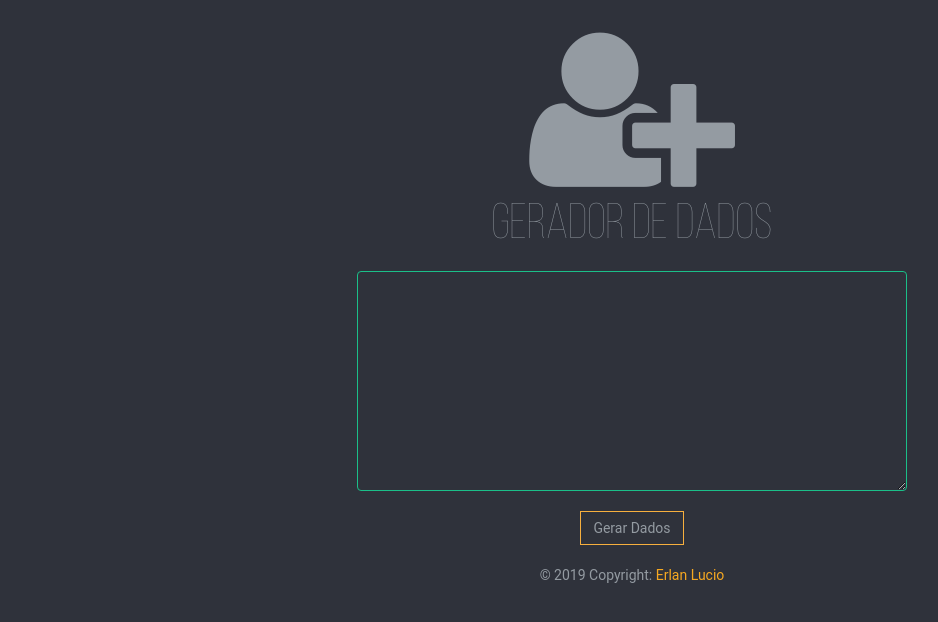
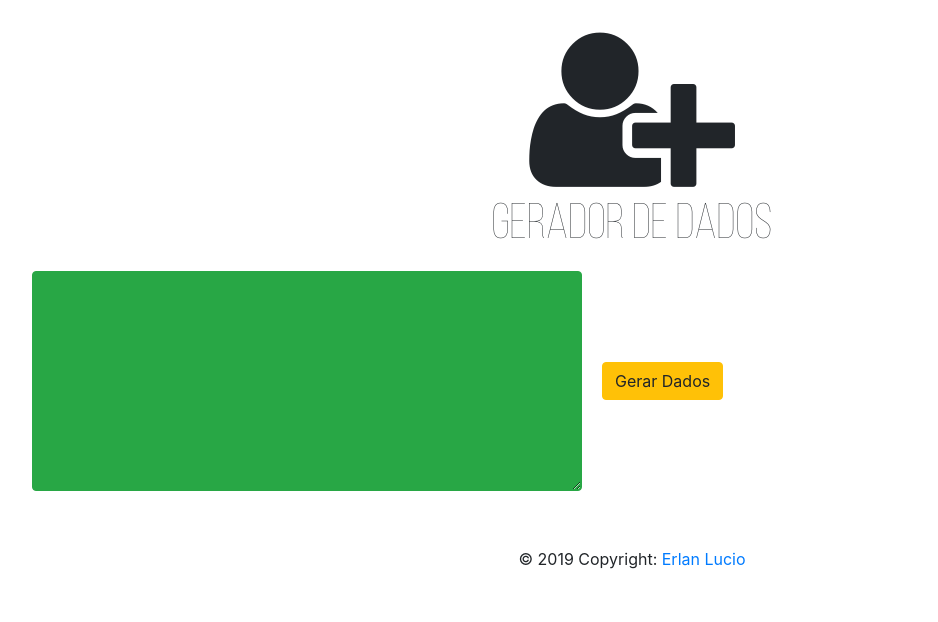
Before and after one commit to lucioerlan/Random-Users-Generator, a PHP site: page / in a window 1280 px wide. Shown: the top 622 px of the page, without its empty margins (8-946 px from the left). Run offline with PHP 8.4, Linux system fonts and the light colour scheme; data that the repository does not hold is empty; some libraries are stand-ins or nearby versions.

Commit message:
changing paths

```diff
--- a/index.php
+++ b/index.php
@@ -1,13 +1,10 @@
 <?php
 error_reporting(0);
-?>
-
-<?php
 function _curl($url, $post = false, $header = '', $header_out = true, $follow_loc = true, $json = false)
 {
     $ckfile = 'cookies.txt';
     $randIP = "" . mt_rand(0, 255) . "." . mt_rand(0, 255) . "." . mt_rand(0, 255) . "." . mt_rand(0, 255);
-    $ch     = curl_init();
+    $ch = curl_init();
     if ($post) {
         curl_setopt($ch, CURLOPT_POST, 1);
         curl_setopt($ch, CURLOPT_POSTFIELDS, $post);
@@ -23,7 +20,7 @@
             'Content-Type: application/json; charset=UTF-8',
             'Connection: Keep-Alive',
             'Accept: application/json, text/plain, */*',
-            $header
+            $header,
         ));
     } else {
         curl_setopt($ch, CURLOPT_HTTPHEADER, array(
@@ -31,7 +28,7 @@
             'Connection: Keep-Alive',
             "REMOTE_ADDR: $randIP",
             "HTTP_X_FORWARDED_FOR: $randIP",
-            $header
+            $header,
         ));
     }
     curl_setopt($ch, CURLOPT_COOKIESESSION, $ckfile);
@@ -44,83 +41,65 @@
     return $result;
 }
 if (isset($_POST['x'])) {
-    $busca   = _curl('https://api.namefake.com/portuguese-brazil', false, false, false, true);
+    $busca = _curl('https://api.namefake.com/portuguese-brazil', false, false, false, true);
     $decoder = json_decode($busca, true);
 
-
-	$lista = "Nome: " .$nome = $decoder['name'].
-	"\nApelido: "   .$apelido = $decoder['maiden_name'].
-	"\nEndereço: "   .$endereco = $decoder['address'].
-	"\nData de Nascimento: " .$data = $decoder['birth_data'].
-	"\nTelefone: " .$telefone = $decoder['phone_h'].
-	"\nTipo Sanguinio: " .$sangue = $decoder['blood'].
-	"\nEmail: " .$email = $decoder['email_d'].
-	"\nAltura: " .$altura = $decoder['height'].
-	"\nPeso: " .$peso = $decoder['weight'].
-	"\nNumero de Ip: " .$numero_ip = $decoder['ipv4'];
+    $lista = "Nome: " . $nome = $decoder['name'] .
+    "\nApelido: " . $apelido = $decoder['maiden_name'] .
+    "\nEndereço: " . $endereco = $decoder['address'] .
+    "\nData de Nascimento: " . $data = $decoder['birth_data'] .
+    "\nTelefone: " . $telefone = $decoder['phone_h'] .
+    "\nTipo Sanguinio: " . $sangue = $decoder['blood'] .
+    "\nEmail: " . $email = $decoder['email_d'] .
+    "\nAltura: " . $altura = $decoder['height'] .
+    "\nPeso: " . $peso = $decoder['weight'] .
+    "\nNumero de Ip: " . $numero_ip = $decoder['ipv4'];
 
 }
-
-
 ?>
-
 
 <!DOCTYPE html>
 <html lang="pt-br">
-
    <head>
       <meta charset="utf-8" />
       <title>Gerador de Dados</title>
       <meta name="author" content="Erlan Lucio">
       <script type="text/javascript" src="http://ajax.googleapis.com/ajax/libs/jquery/1.5.1/jquery.min.js"></script>
-  <script src="path/js/custom.js"></script>
-  <script src="path/js/notification.js"></script>
-  <link rel="icon" href="path/images/favi.ico" type="image/x-icon" />
-  <link href="path/css/bootstrap.css" rel='stylesheet' type='text/css'>
-  <link href="path/css/animate.css" rel='stylesheet' type='text/css'>
-  <link href='path/css/notification.css' rel='stylesheet' type='text/css'>
-  <link rel="stylesheet" href="path/css/font-awesome.min.css">
+      <link rel="icon" href="images/favi.ico" type="image/x-icon" />
+      <link href="styles/bootstrap.css" rel='stylesheet' type='text/css'>
+      <link href="styles/animate.css" rel='stylesheet' type='text/css'>
+      <link href='styles/form.css' rel='stylesheet' type='text/css'>
+      <link rel="stylesheet" href="styles/font-awesome.min.css">
    </head>
    <style type="text/css">
       @font-face {
       font-family: BebasNeue;
-    src: url(path/fonts/BebasNeueThin.otf);
-
+      src: url(fonts/BebasNeueThin.otf);
       }
-
       #down {
       margin: 20px;
-
       }
    </style>
-
    <body>
-  <form method="POST">
+      <form method="POST" align="center">
          <div id="down" class="animated bounceInDown" id="formulario">
             <table class="display" id="example">
-        <center>
                <i style="font-size:180px;" class="fa fa-user-plus" aria-hidden="true"></i><br>
                <span style="font: 50px BebasNeue, serif;">Gerador de Dados</span>
                <div class="form-inline">
                   <textarea name="ccs" id="down" class="btn btn-success" class="form-control"
                      style=" cursor: auto; width: 550px; height: 220px;  30px; max-height:text-align: center;"> <?php echo "$lista"; ?>  </textarea>
-
                   <div class="form-inline">
                      <button type="submit" name="x" value="Iniciar " onclick="start()"
                         class="fcbtn btn btn-warning btn-outline btn-1e btn-squared">Gerar Dados</button>
-
             </table>
             </div>
-    </div>
       </form>
-
       <!-- Copyright -->
-
       <div id="down" class="footer-copyright text-center py-3">© 2019 Copyright:
-    <a href="https://www.linkedin.com/in/erlan-lucio-760745183/"> Erlan Lucio</a>
+      <a href="https://www.linkedin.com/in/erlanlucio/" target="_blank" rel="noreferrer noopener"> Erlan Lucio</a>
       </div>
       </div>
       <!-- Copyright -->
    </body>
-
 </html>
```
Lines whose indentation alone changed are shown as unchanged.
